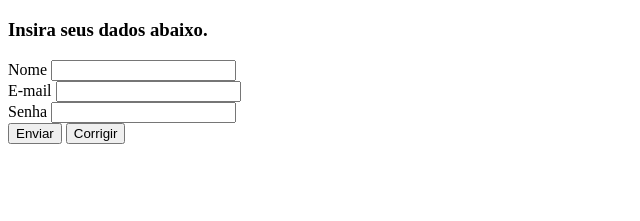
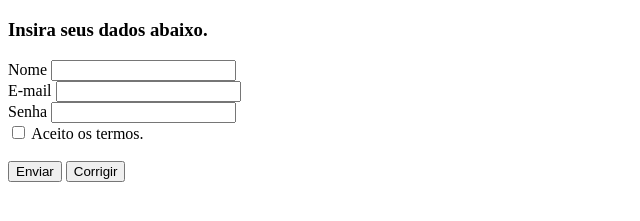
Before and after one commit to luizcoutodev/curso_ebac_frontend, a plain HTML site: page cadastroFormulario.html in a window 1280 px wide. Shown: the part 61-282 px from the top of the page, without its empty margins (0-640 px from the left). Drawn offline with Linux system fonts and the light colour scheme.

Commit message:
Added terms checkbox.

```diff
--- a/cadastroFormulario.html
+++ b/cadastroFormulario.html
@@ -21,6 +21,8 @@
         <label for="senha">Senha</label>
         <input type="text" id="senha"/>
         <br/>
+        <input type="checkbox" id="checkbox_termos"/> <label for="checkbox_termos">Aceito os termos.</label>
+        <br/> <br/>
         <button type="submit">
             Enviar
         </button>
```
